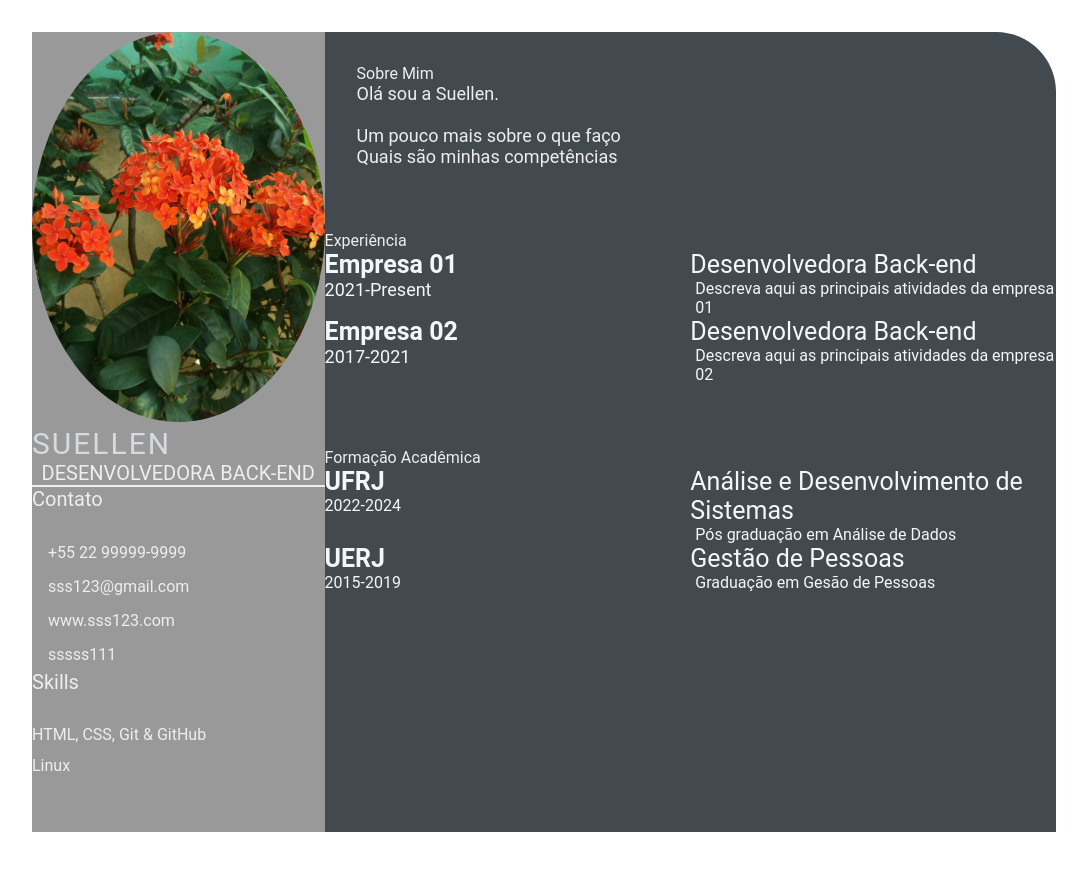
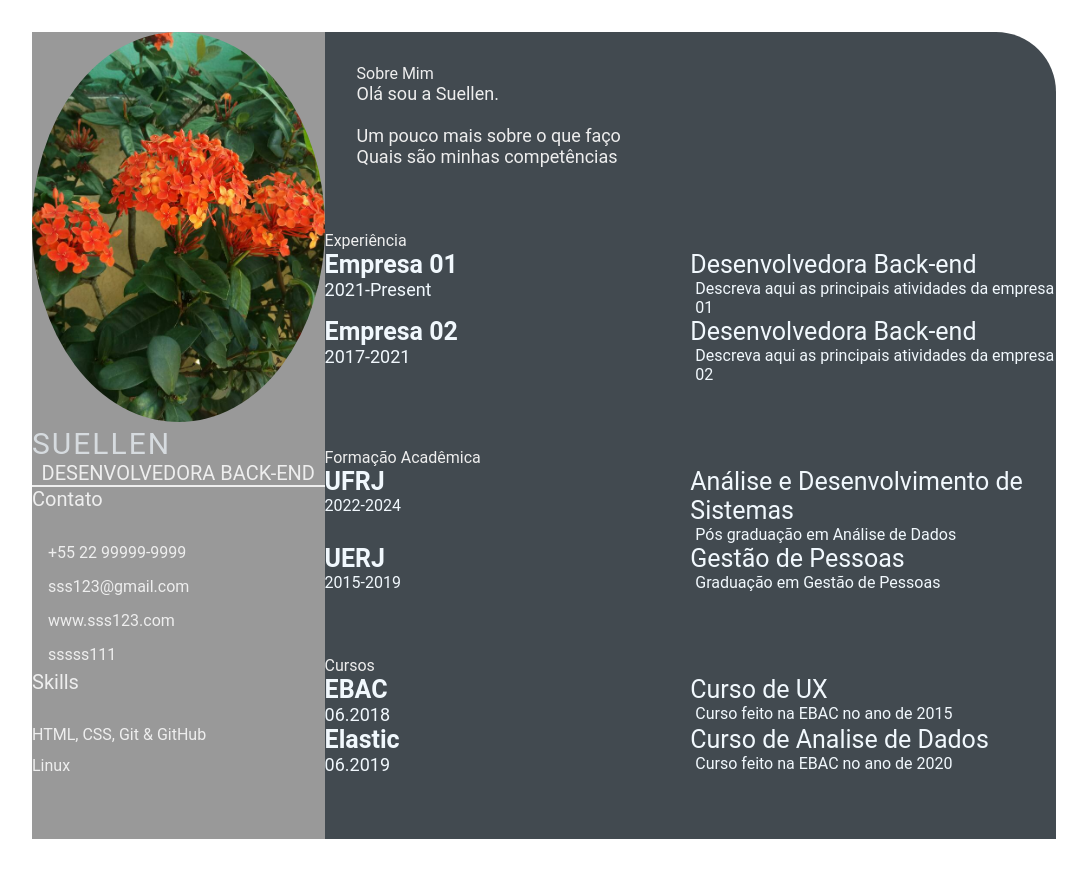
Before and after one commit to souper87/souper87.github.io, a plain HTML site: page index.html in a window 1280 px wide. Shown: the whole page, without its empty margins (96-1183 px from the left). Drawn offline with Linux system fonts and the light colour scheme.

Commit message:
feature: add index.html

```diff
--- a/index.html
+++ b/index.html
@@ -98,7 +98,32 @@
                     <div class="education-right">
                         <p class="education-subject">Gestão de Pessoas</p>
                         <p class="education-desc">
-                            Graduação em Gesão de Pessoas
+                            Graduação em Gestão de Pessoas
+                        </p>
+                    </div>
+                </div>
+            </section>
+            <section class="awards gap">
+                <div class="right-title">Cursos</div>
+                <div class="awards-contents">
+                    <div class="awards-left">
+                        <p class="awards-company-name">EBAC</p>
+                        <p class="awards-time-period">06.2018</p>
+                    </div>
+                    <div class="awards-right">
+                        <p class="awards-name">Curso de UX</p>
+                        <p class="awards-desc">
+                            Curso feito na EBAC no ano de 2015
+                        </p>
+                    </div>
+                    <div class="awards-left">
+                        <p class="awards-company-name">Elastic</p>
+                        <p class="awards-time-period">06.2019</p>
+                    </div>
+                    <div class="awards-right">
+                        <p class="awards-name">Curso de Analise de Dados</p>
+                        <p class="awards-desc">
+                            Curso feito na EBAC no ano de 2020
                         </p>
                     </div>
                 </div>
@@ -106,5 +131,4 @@
         </section>
     </main>
 </body>
-
 </html>
```
